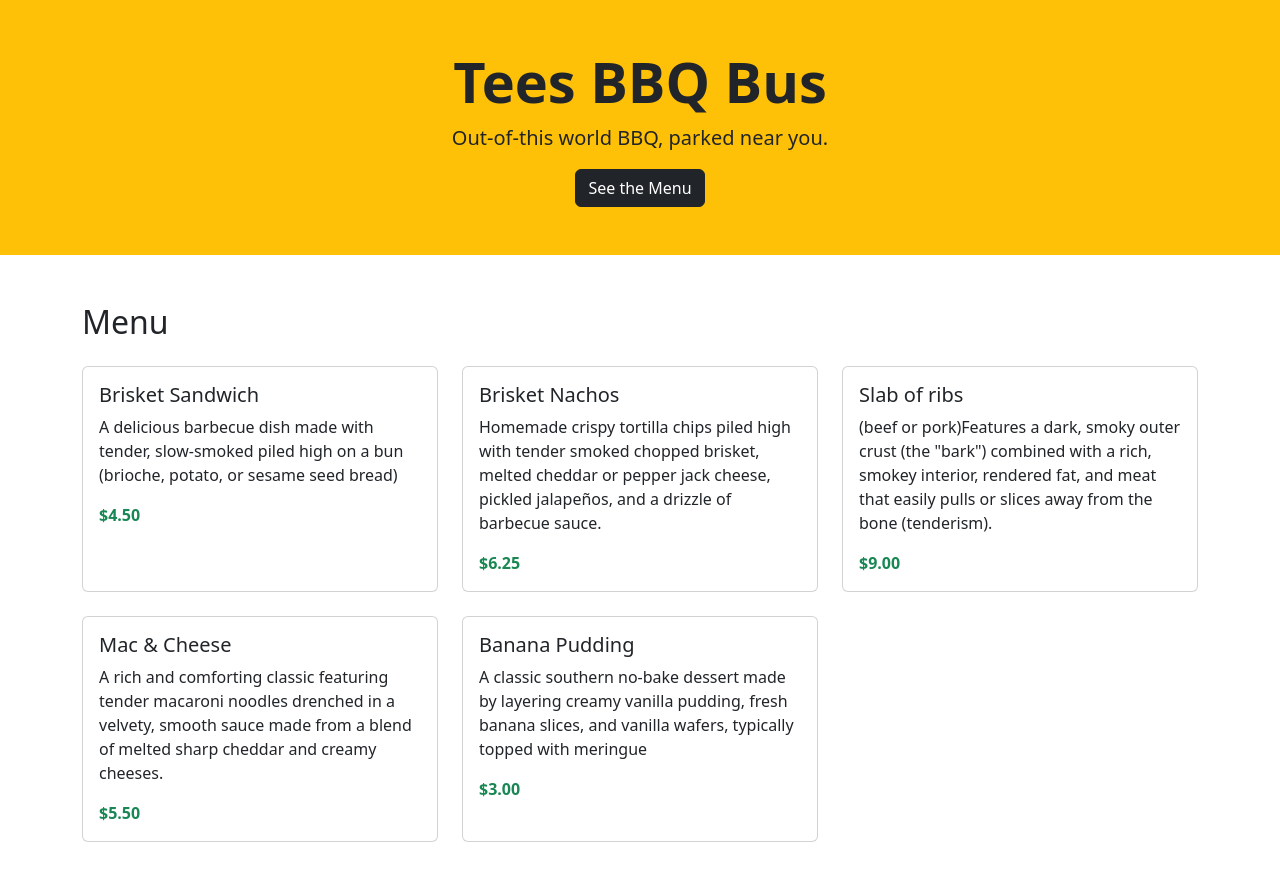
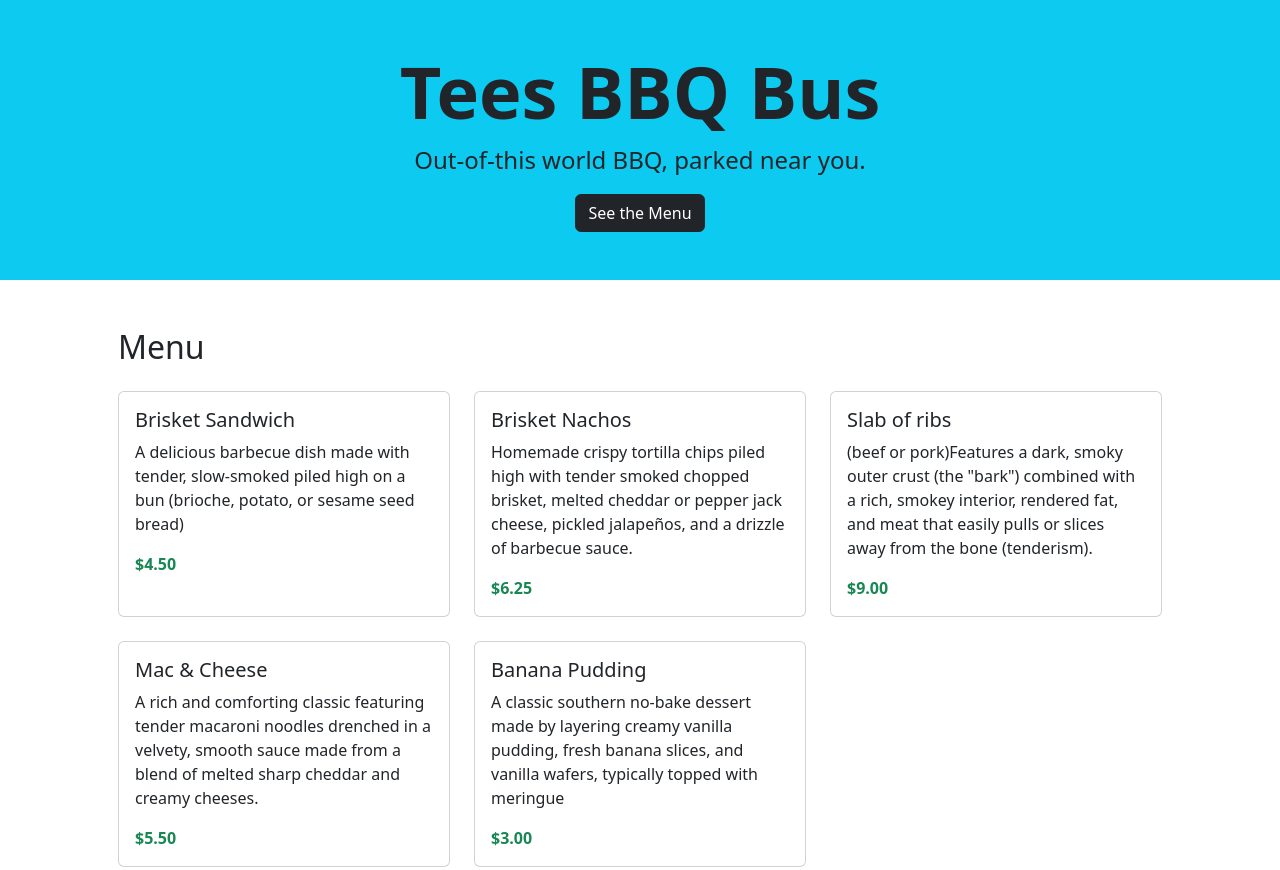
Before and after one commit to tjewitt-hub/food-truck-site, a plain HTML site: page index.html in a window 1280 px wide. Shown: the top 870 px of the page. Drawn offline with nearby package versions, Linux system fonts and the light colour scheme.

Commit message:
Responsive spacing and heading size

```diff
--- a/index.html
+++ b/index.html
@@ -5,19 +5,20 @@
     <meta name="viewport" content="width=device-width, initial-scale=1.0">
     <title>Tees BBQ Bus</title>
     <link href="https://cdn.jsdelivr.net/npm/bootstrap@5.3.3/dist/css/bootstrap.min.css" rel="stylesheet">
+    <link rel="stylesheet" href="style.css">
 </head>
 <body>
 
-    <header class="bg-warning text-center py-5">
-        <h1 class="display-4 fw-bold">Tees BBQ Bus</h1>
+    <header class="bg-info text-center py-4 py-md-5">
+        <h1 class="hero-title fw-bold">Tees BBQ Bus</h1>
         <p class="lead">Out-of-this world BBQ, parked near you.</p>
         <a href="#menu" class="btn btn-dark">See the Menu</a>
     </header>
 
-    <main class="container py-5">
+    <main class="container py-4 py-md-5 px-3 px-lg-5">
         <section id="menu">
             <h2 class="mb-4">Menu</h2>
-            <div class="row g-4">
+            <div class="row g-3 g-md-4">
 
                 <!-- Card 1 -->
                 <div class="col-12 col-md-6 col-lg-4">
@@ -96,7 +97,7 @@
         </section>
 
     </main>
-    <footer class="bg-dark text-white text-center py-4">
+    <footer class="bg-dark text-white text-center py-3 py-md-4">
         <p class="mb-0">&copy; 2026 Tees BBQ Bus</p>
         <p class="mb-0">Deliciousness meets "tender-ism"</p>
     </footer>
--- /dev/null
+++ b/style.css
@@ -0,0 +1,17 @@
+.hero-title {
+    font-size: 2.5rem;
+}
+
+.lead {
+    font-size: 1.125rem;
+}
+
+@media (min-width: 768px) {
+    .hero-title {
+        font-size:4.5rem;
+    }
+
+    .lead {
+        font-size: 1.5rem;
+    }
+}
```
